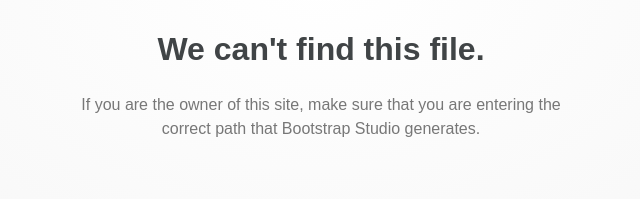
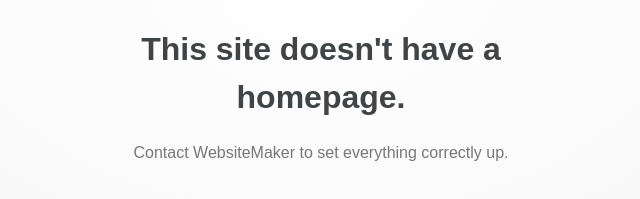
Before and after one commit to gmr828websitemakerml/wm-error, a plain HTML site: page index.html in a window 1280 px wide. Shown: the part 419-618 px from the top of the page, without its empty margins (319-959 px from the left). Drawn offline with Linux system fonts and the light colour scheme.

Commit message:
Update index.html

```diff
--- a/index.html
+++ b/index.html
@@ -66,8 +66,8 @@
 
 <img src="LogoMakr-5TR2W7.png" width="256" height="256" />
 
-<h1>We can't find this file.</h1>
-<p>If you are the owner of this site, make sure that you are entering the correct path that Bootstrap Studio generates.</p>
+<h1>This site doesn't have a homepage.</h1>
+<p>Contact WebsiteMaker to set everything correctly up.</p>
 
 </body>
 
```
